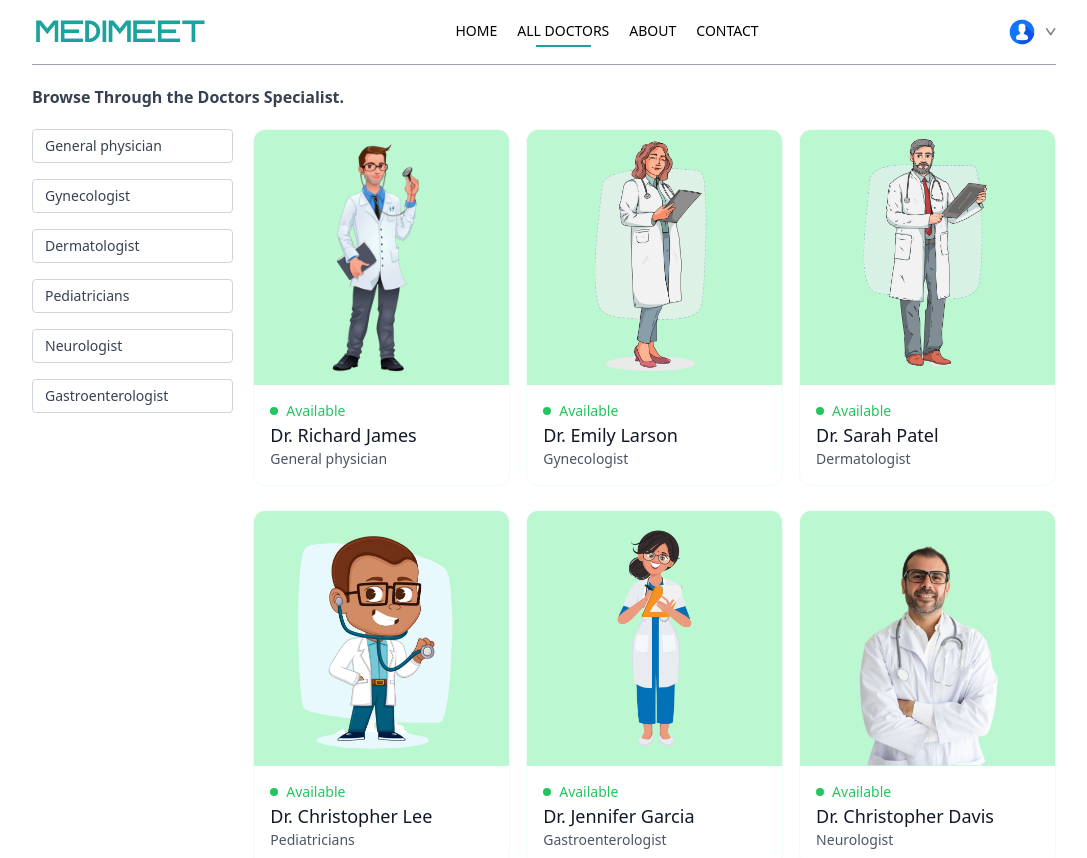
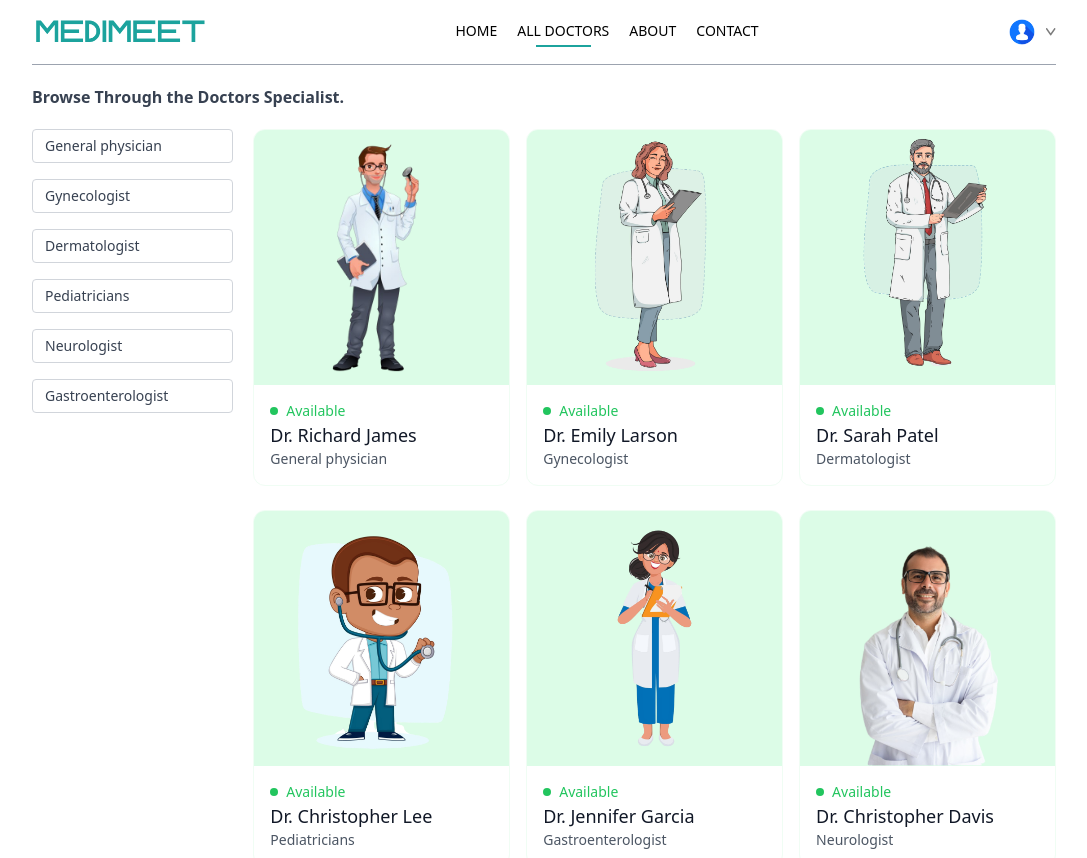
Before and after one commit to jayasingha27146/MEDIMEET, a React (Vite) app in the folder frontend/: page /Doctors in a window 1280 px wide. Shown: the top 858 px of the page, without its empty margins (96-1183 px from the left). Built offline with nearby package versions, Linux system fonts and the light colour scheme.

Commit message:
update doctors page

```diff
--- a/frontend/src/pages/Doctors.jsx
+++ b/frontend/src/pages/Doctors.jsx
@@ -44,7 +44,7 @@ return (
       {
       filterDoc.map((item,index)=>(
         <div onClick={()=>navigate(`/appointment/${item._id}`)} className='border border-green-50 rounded-xl overflow-hidden cursor-pointer hover:translate-y-[-10px] transition-all duration-500' key={index}>
-          <img className='bg-green-200 ' src={item.image} alt='' />
+          <img className='bg-green-100 ' src={item.image} alt='' />
           <div className='p-4  '>
             <div className='flex items-center gap-2 text-sm text-center text-green-500'>
             <p className='w-2 h-2 bg-green-500 rounded-full'></p><p>Available</p>
```
